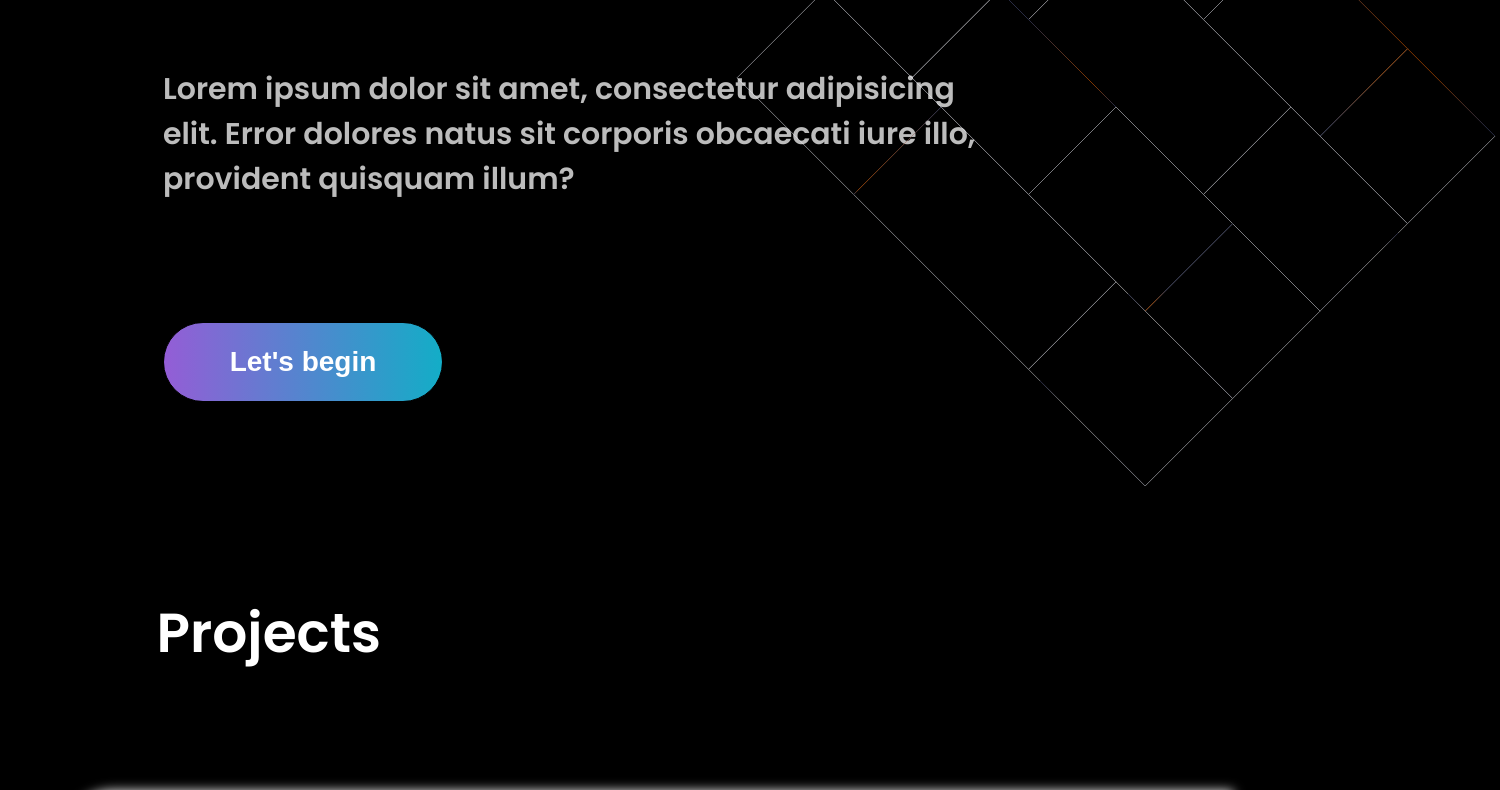
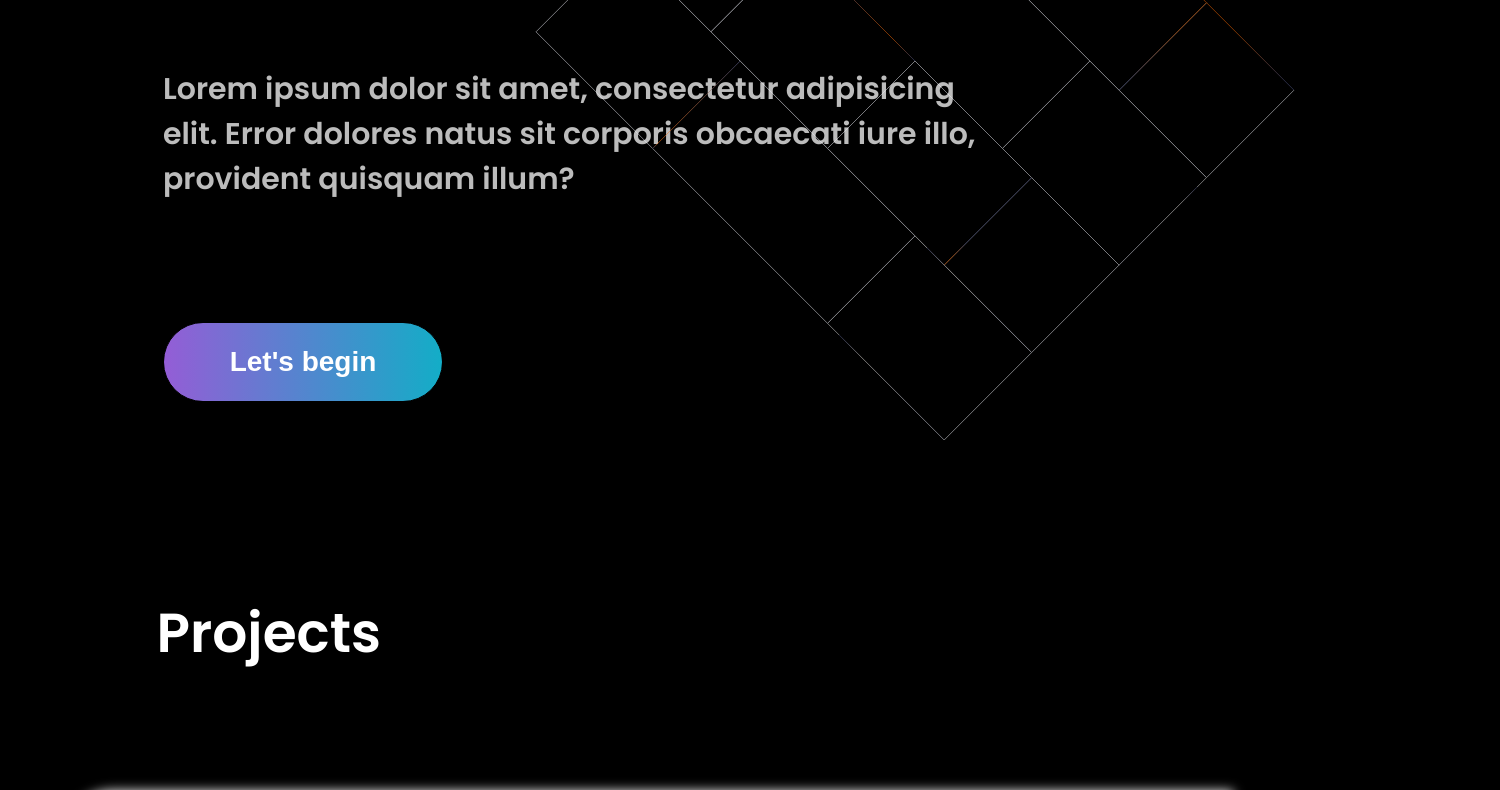
Before and after one commit to sBACKcEND/FE_praktika, a plain HTML site: page index.html in a window 1280 px wide. Shown: the part 423-1213 px from the top of the page, 1500 px wide, since content can reach past the window. Drawn offline with Linux system fonts and the light colour scheme.

Commit message:
Add files via upload

```diff
--- a/style.css
+++ b/style.css
@@ -13,8 +13,8 @@ body {
 
 .hero_img {
     position: absolute;
-    top: 150px;
-    right: -220px;
+    top: 13%;
+    right: -1.5%;
 }
 
 header {
```
